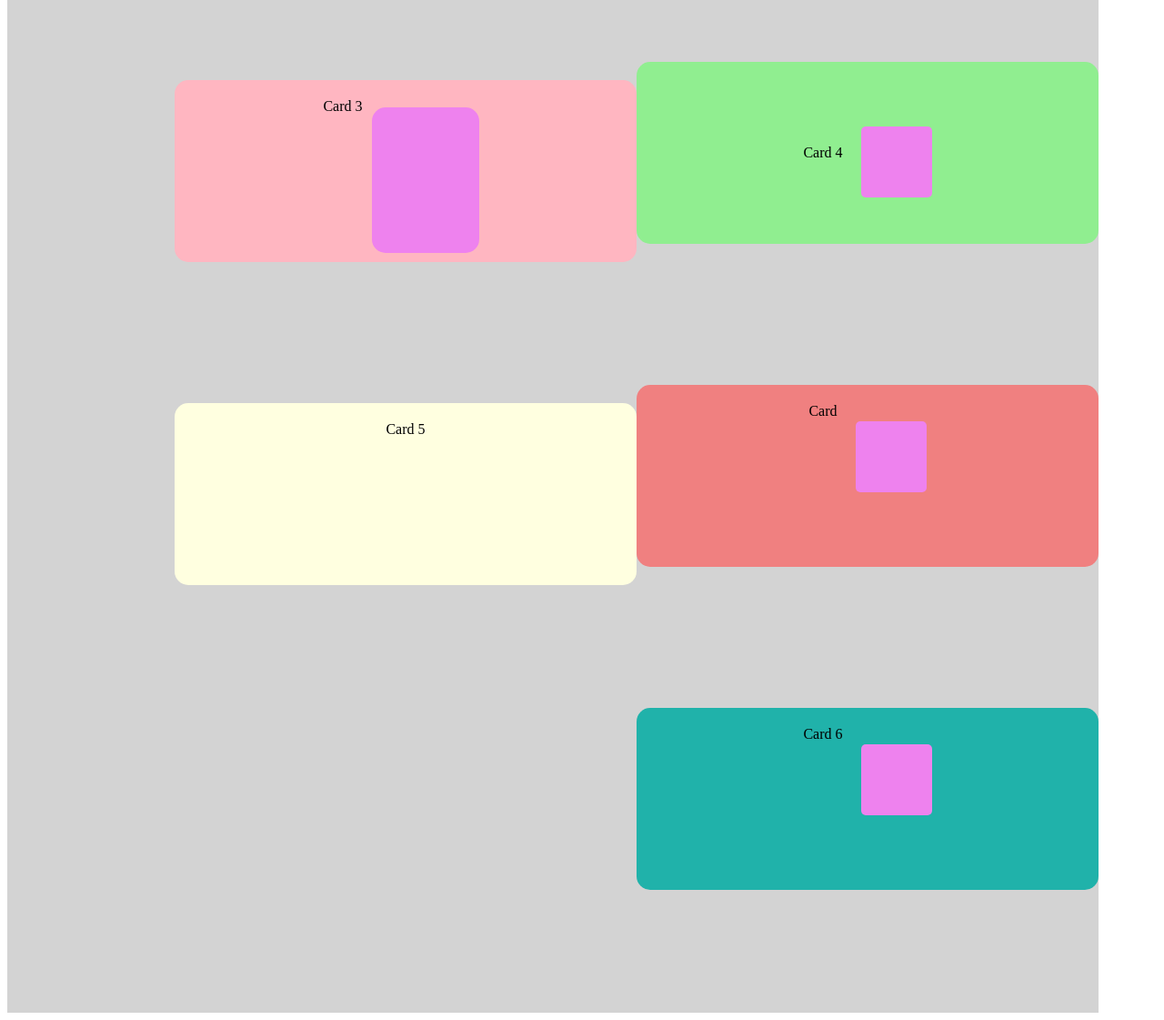
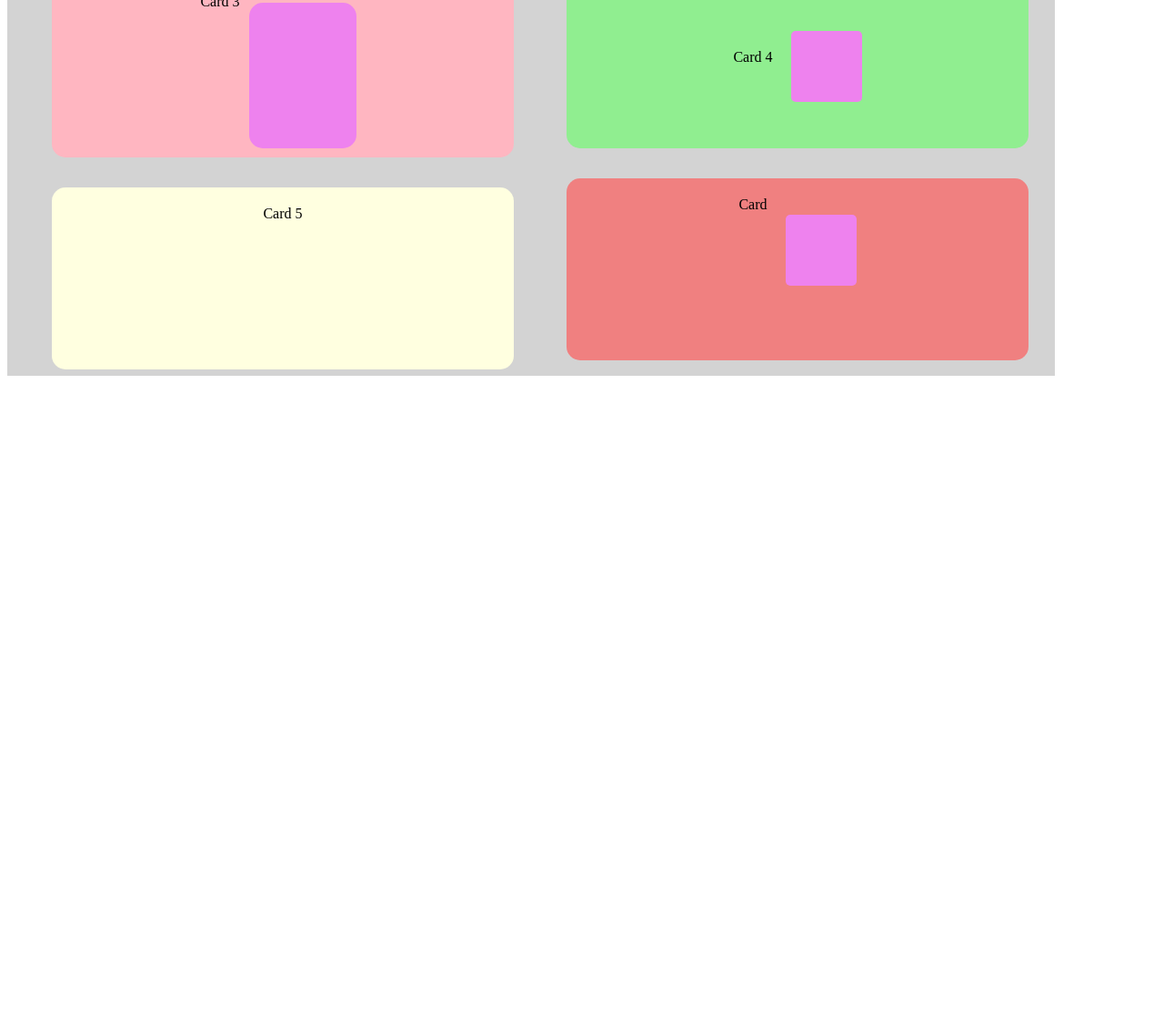
Before and after one commit to louise-ulrika/Flexbox-5, a plain HTML site: page index.html in a window 1280 px wide. Shown: the part 295-1416 px from the top of the page at 91% size. After the commit the page ends 800 px from the top, so only its background shows below. Drawn offline with Linux system fonts and the light colour scheme.

Commit message:
framsteg  18.12
framsteg 18.12

```diff
--- a/index.css
+++ b/index.css
@@ -1,9 +1,8 @@
 
-.element-style {
-    color: blue;
-    justify-content: space-between;
-}
+
+
 .body {
+    display:flex;
     font-family: Arial, sans-serif;
     margin:200px;
     padding: 300px;
@@ -18,13 +17,13 @@
 .container {
     display:flex;
     flex-wrap:wrap;
-    align-items:space-around;
-    justify-content:flex-end;
+    align-items:center;
+    justify-content:space-around;
 
 
     background-color: lightgrey;
-   max-width:1200px;
-   min-height:1400px;
+   max-width:1152px;
+   min-height:700px;
    border:5px darkgreen;
    width:100%;}
 
@@ -39,7 +38,7 @@
     width: 468px;
      margin-top:20px;
      margin-left:20px;
-     display:inline-flex;
+     display:flex;
      justify-content:center;
      align-items:stretch;
     background-color: lightpink;
@@ -94,7 +93,7 @@
     height:120px;
     border:5px darkgreen;
     padding: 20px;
-    justify-content: space-between;
+    justify-content:space-between;
 
 
  }
@@ -164,9 +163,8 @@
                 border-radius:15px;
                 width:468px;
                 height:160px;
-                border: 5px;
-                padding: 20px;
-
+                border:5px;
+                padding:20px;
                 margin-top:20px;
                  margin-left:20px;
                  display:flex;
@@ -218,32 +216,3 @@
             margin-top:20px;
             display: flex;
             justify-content: space-between;}
-
-
-                    .box6
-                    {
-                        border: 5px darkgreen;
-                        border-radius:15px;
-                        width:468px;
-                        height:160px;
-                        border: 5px;
-                        padding: 20px;
-
-                        margin top:20px;
-                        margin left:20px;
-                        display:flex;
-                        justify-content: center;
-                        align-items: stretch;
-
-                        background-color: lightseagreen;}
-
-
-                        .box6_box {
-                            width:78px;
-                            height:78px;
-                            background-color: violet;
-                            border-radius:5px;
-                            margin-left:20px;
-                            margin-top:20px;
-                            display: flex;
-                            justify-content: space-between;}
--- a/index.html
+++ b/index.html
@@ -24,28 +24,26 @@
 
 
      <div class="box1">Card 2
-    <div class="box1_box"> </div>
+    <div class="box1_box"></div>
     </div>
 
     <div class="box2"> Card 3
-    <div class="box2_box"> </div>
+    <div class="box2_box"></div>
     </div>
 
     <div class="box3">Card 4
-    <div class="box3_box"> </div>
+    <div class="box3_box"></div>
     </div>
 
     <div class="box4">Card 5
-    <div class="box4_box"> </div>
+    <div class="box4_box"></div>
     </div>
 
     <div class="box5">Card
-    <div class="box5_box"> </div>
+    <div class="box5_box"></div>
     </div>
 
-    <div class="box6">Card 6
-    <div class="box6_box"> </div>
-    </div>
+
 
 
 
```
